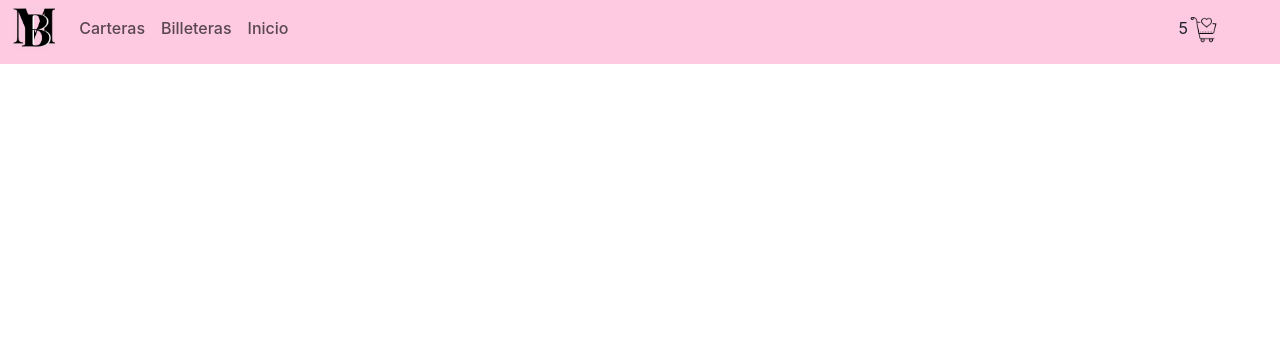
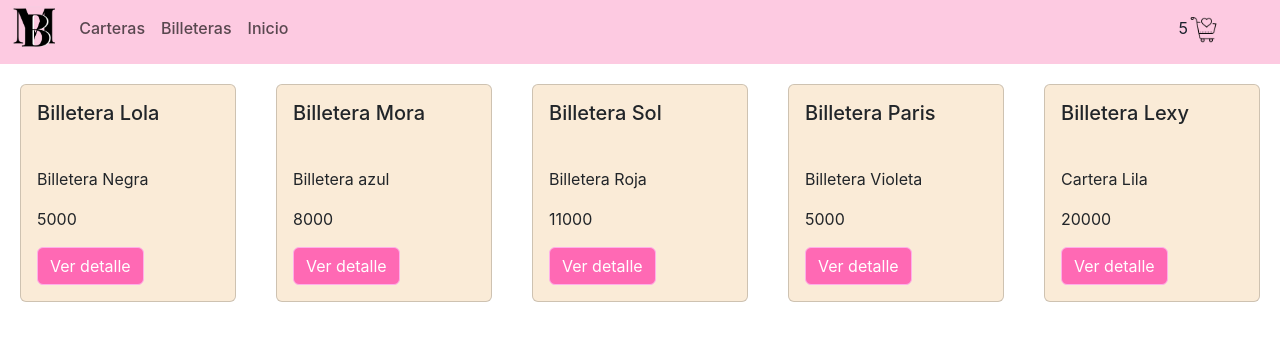
Before and after one commit to Keilalopez03/Mora.Bag, a React (Vite) app: page /category/Billeteras in a window 1280 px wide. Shown: the top 340 px of the page. Built offline with nearby package versions, Linux system fonts and the light colour scheme.

Commit message:
card y filter sin ver detalle

```diff
--- a/src/App.jsx
+++ b/src/App.jsx
@@ -16,9 +16,9 @@ const App = () => {
 
       < Routes>
 
-        <Route exact path='/category/:category' elements={<ItemListContainer />} />
+        <Route exact path='/category/:category' element={<ItemListContainer />} />
         <Route exact path='/' element={<ItemListContainer />} />
-        <Route exact path='"/item/:id"' element={< ItemDetailConteiner />} />
+        <Route exact path='/item/:id' element={< ItemDetailConteiner />} />
         <Route exact path='/cart' element={<Cart />} />
         <Route exact path='/home' element={<Home />} />
 
--- a/src/Components/CartWidget.jsx
+++ b/src/Components/CartWidget.jsx
@@ -1,5 +1,7 @@
 import { Flex, Box, Spacer } from '@chakra-ui/react'
 import carrito from  "../imagenes/carrito.png"
+import { Link} from 'react-router-dom'
+
 const CardWidget = () => {
     return (
         <Flex>
@@ -8,8 +10,9 @@ const CardWidget = () => {
             </Box>
             <Spacer />
             <Box>
+            <Link to={('/Cart')}>
             <img className='clase-carrito' src={carrito} />
-
+            </Link>
             </Box>
         </Flex>
     )
--- a/src/Components/Home.jsx
+++ b/src/Components/Home.jsx
@@ -4,7 +4,7 @@ const Home = () => {
     return (
 
 
-      <h1>HOME</h1>
+      <h1>Bienvenido a Home</h1>
     )
 }
 
--- a/src/Components/Item.jsx
+++ b/src/Components/Item.jsx
@@ -22,7 +22,7 @@ const Item = ({
                         {precio}
                     </Card.Text>
                     <Link to={'/item/${id}'}>
-                        <Button variant="primary">ver detalle</Button>
+                        <Button  className="button-card">Ver detalle</Button>
                     </Link>
                 </Card.Body>
             </Card>
--- a/src/Components/ItemDetailContainer.jsx
+++ b/src/Components/ItemDetailContainer.jsx
@@ -12,7 +12,7 @@ const ItemDetailContainer = () => {
             { id: 6, nombre: "Cartera Londres ", descripcion: "cartera Celeste", stock: 2, precio:13000,category: "Carteras" },
             { id: 7, nombre: "Billetera Paris ", descripcion: "Billetera Violeta", stock: 6, precio:5000,category: "Billeteras" },
             { id: 8, nombre: "Cartera Dina ", descripcion: "cartera Rosa", stock: 8, precio:20000,category: "Carteras" },
-            { id: 9, nombre: "Billetera Lexy ", descripcion: "cartera Rosa", stock: 8, precio:20000,category: "Billeteras" },
+            { id: 9, nombre: "Billetera Lexy ", descripcion: "cartera Lila", stock: 8, precio:20000,category: "Billeteras" },
             { id: 10, nombre: "Cartera Vega ", descripcion: "cartera Rosa", stock: 8, precio:20000,category: "Carteras" },
         ]
         const getProductos = new Promise((resolve, reject) => {
--- a/src/Components/ItemListContainer.jsx
+++ b/src/Components/ItemListContainer.jsx
@@ -1,20 +1,22 @@
 
 import ItemList from "../Components/ItemList"
 import {useParams} from 'react-router-dom'
+import { useEffect, useState } from 'react';
+import Spinner from 'react-bootstrap/Spinner';
 
 const ItemListContainer = () => {
     const {category}=useParams()
     const productos = [
         { id: 1, nombre: "Billetera Lola ", descripcion: "Billetera Negra", stock: 5, precio:5000, category: "Billeteras"},
         { id: 2, nombre: "Billetera Mora ", descripcion: "Billetera azul", stock: 8, precio:8000,category: "Billeteras" },
-        { id: 3, nombre: "Cartera Emma ", descripcion: "cartera verde", stock: 4 , precio:9000,category: "Carteras"},
+        { id: 3, nombre: "Cartera Emma ", descripcion: "Cartera verde", stock: 4 , precio:9000,category: "Carteras"},
         { id: 4, nombre: "Billetera Sol ", descripcion: "Billetera Roja", stock: 7, precio:11000,category: "Billeteras" },
-        { id: 5, nombre: "Cartera Shopie ", descripcion: "cartera Amarilla", stock: 10, precio:22000,category: "Carteras" },
-        { id: 6, nombre: "Cartera Londres ", descripcion: "cartera Celeste", stock: 2, precio:13000,category: "Carteras" },
+        { id: 5, nombre: "Cartera Shopie ", descripcion: "Cartera Amarilla", stock: 10, precio:22000,category: "Carteras" },
+        { id: 6, nombre: "Cartera Londres ", descripcion: "Cartera Celeste", stock: 2, precio:13000,category: "Carteras" },
         { id: 7, nombre: "Billetera Paris ", descripcion: "Billetera Violeta", stock: 6, precio:5000,category: "Billeteras" },
-        { id: 8, nombre: "Cartera Dina ", descripcion: "cartera Rosa", stock: 8, precio:20000,category: "Carteras" },
-        { id: 9, nombre: "Billetera Lexy ", descripcion: "cartera Rosa", stock: 8, precio:20000,category: "Billeteras" },
-        { id: 10, nombre: "Cartera Vega ", descripcion: "cartera Rosa", stock: 8, precio:20000,category: "Carteras" },
+        { id: 8, nombre: "Cartera Dina ", descripcion: "Cartera Rosa", stock: 8, precio:20000,category: "Carteras" },
+        { id: 9, nombre: "Billetera Lexy ", descripcion: "Cartera Lila", stock: 8, precio:20000,category: "Billeteras" },
+        { id: 10, nombre: "Cartera Vega ", descripcion: "Cartera Rosa", stock: 8, precio:20000,category: "Carteras" },
     ]
     const getProductos = new Promise((resolve, reject) => {
         if (productos.length > 0) {
@@ -25,17 +27,30 @@ const ItemListContainer = () => {
             reject(new Error("no hay ningun dato"))
         }
     })
-    getProductos
-        .then((res) => {
-            console.log(res)
-        })
-        .catch((error) => {
-            console.log(error)
-        })
-        const filteredProducts=productos.filter((producto)=>producto.category===category)
+    const [filteredProducts, setfilteredProducts] = useState([]);
+    const [isLoading, setIsLoading] = useState(true);
+    useEffect(() => {
+        setIsLoading(true);
+        getProductos
+            .then((res) => {
+                const filtered = res.filter((producto) => producto.category.toUpperCase() === category.toUpperCase());
+                setfilteredProducts(filtered);
+                console.log(filtered)
+                setIsLoading(false);
+            })
+            .catch((error) => {
+                console.log(error);
+                setIsLoading(false);
+            });
+    }, [category]);
     return (
-
-            <ItemList productos={filteredProducts} />
+        <div className="tarjetas">
+            {isLoading  ? (
+                <Spinner animation="border" />
+            ) : (
+                <ItemList productos={filteredProducts} />
+            )}
+        </div>
     )
 }
 
--- a/src/Components/NavBar.jsx
+++ b/src/Components/NavBar.jsx
@@ -20,10 +20,10 @@ const NavBar = () => {
                 <Navbar.Toggle aria-controls="responsive-navbar-nav" />
                 <Navbar.Collapse id="responsive-navbar-nav">
                     <Nav className="me-auto">
-                    <Link to={('/Carteras')}>
+                    <Link to={('category/Carteras')}>
                             <Nav.Link href="#pricing">Carteras</Nav.Link>
                         </Link>
-                        <Link to={('/Billeteras')}>
+                        <Link to={('category/Billeteras')}>
                             <Nav.Link href="#pricing">Billeteras</Nav.Link>
                         </Link>
                         <Link to={('/home')}>
--- a/src/index.css
+++ b/src/index.css
@@ -19,6 +19,7 @@ a {
   color: #646cff;
   text-decoration: inherit;
 }
+
 a:hover {
   color: #535bf2;
 }
@@ -34,6 +35,7 @@ h1 {
   font-size: 3.2em;
   line-height: 1.1;
 }
+
 #root {
   width: 100%;
 }
@@ -49,9 +51,11 @@ button {
   cursor: pointer;
   transition: border-color 0.25s;
 }
+
 button:hover {
   border-color: #646cff;
 }
+
 button:focus,
 button:focus-visible {
   outline: 4px auto -webkit-focus-ring-color;
@@ -62,47 +66,73 @@ button:focus-visible {
     color: #213547;
     background-color: #ffffff;
   }
+
   a:hover {
     color: #747bff;
   }
+
   button {
     background-color: #f9f9f9;
   }
 }
-.greeting{
+
+.greeting {
   font-family: cursive;
   color: black;
   justify-content: center;
   display: flex;
   font-size: 24px;
 }
-@media (min-width: 992px){
-  .container, .container-lg, .container-md, .container-sm {
-      max-width: 100%;
+
+@media (min-width: 992px) {
+
+  .container,
+  .container-lg,
+  .container-md,
+  .container-sm {
+    max-width: 100%;
   }
 
 }
 
-.navbar{
+.navbar {
   padding-top: 0px !important;
   background-color: #fdcae1 !important;
 }
-.clase-carrito{
+
+.clase-carrito {
   max-width: 39% !important;
   margin-top: 13px;
 }
-.clase-cinco{
+
+.clase-cinco {
   margin-top: 16px
 }
-.button-carrito{
+
+.button-carrito {
   display: flex;
   justify-content: center;
 }
-.clase-logo{
+
+.clase-logo {
   height: 44px;
 }
-.contenedor-card{
+
+.contenedor-card {
   background-color: antiquewhite;
   margin: 20px;
+}
 
+.tarjetas {
+  display: flex;
 }
+
+.card-title{
+  min-height: 58px;
+}
+
+.button-card{
+  background-color: #ff69b4!important;
+    --bs-btn-border-color: #ffafea;
+    --bs-btn-hover-border-color:#f706b6!important;
+}
```
